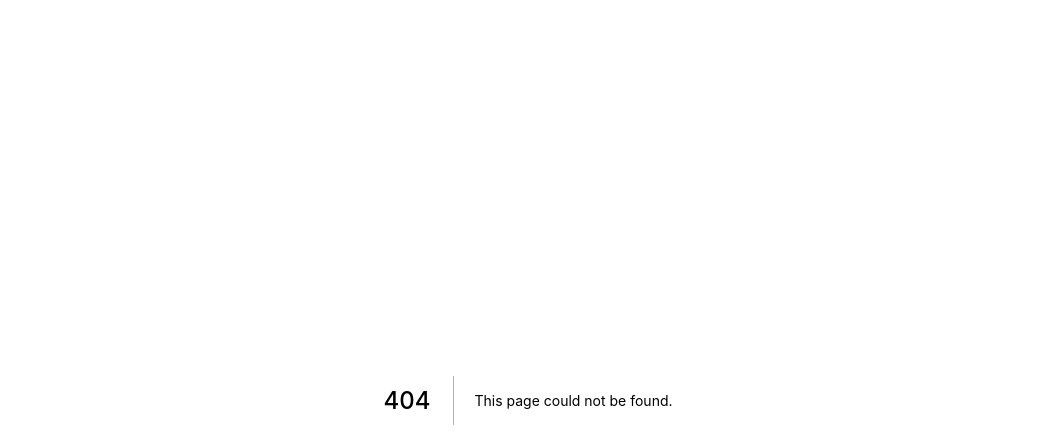
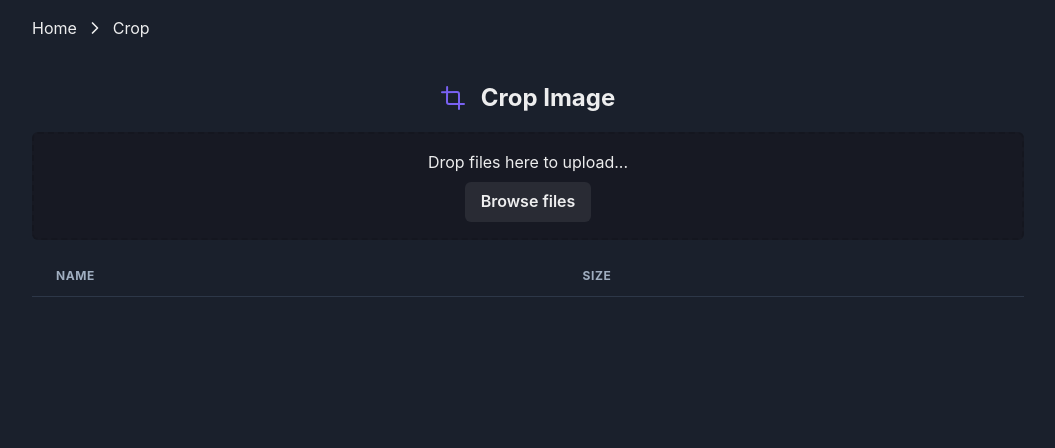
Before and after one commit to malcodeman/image-mods, a Next.js app: page /crop in a window 1280 px wide. Before the commit this address had no page. Shown: the top 448 px of the page, without its empty margins (112-1167 px from the left). Built offline with nearby package versions, Linux system fonts and the light colour scheme.

Commit message:
Adds compress and crop pages

```diff
--- /dev/null
+++ b/components/Breadcrumb.tsx
@@ -0,0 +1,29 @@
+import {
+  Breadcrumb as ChakraBreadcrumb,
+  BreadcrumbItem,
+  BreadcrumbLink,
+} from "@chakra-ui/react";
+import { ChevronRight } from "react-feather";
+import Link from "next/link";
+
+type props = {
+  links: { value: string; label: string }[];
+};
+
+function Breadcrumb(props: props) {
+  const { links, ...rest } = props;
+
+  return (
+    <ChakraBreadcrumb separator={<ChevronRight size={20} />} {...rest}>
+      {links.map((item) => (
+        <BreadcrumbItem key={item.value}>
+          <BreadcrumbLink as={Link} href={item.value}>
+            {item.label}
+          </BreadcrumbLink>
+        </BreadcrumbItem>
+      ))}
+    </ChakraBreadcrumb>
+  );
+}
+
+export default Breadcrumb;
--- /dev/null
+++ b/components/FileUploader.tsx
@@ -0,0 +1,40 @@
+import React from "react";
+import { Flex, Text, Button, useColorModeValue } from "@chakra-ui/react";
+import { useDropzone, DropzoneOptions, FileRejection } from "react-dropzone";
+
+type props = {
+  onDrop: (acceptedFiles: File[], rejectedFiles: FileRejection[]) => void;
+};
+
+function FileUploader(props: props) {
+  const { onDrop } = props;
+  const bg = useColorModeValue("gray.100", "gray.900");
+  const bgIsDragActive = useColorModeValue("blue.100", "blue.900");
+  const options: DropzoneOptions = {
+    noClick: true,
+    noKeyboard: true,
+    onDrop,
+  };
+  const { getRootProps, getInputProps, open, isDragActive } =
+    useDropzone(options);
+
+  return (
+    <Flex
+      bg={isDragActive ? bgIsDragActive : bg}
+      direction="column"
+      padding="4"
+      border="2px dashed rgba(0,0,0,0.1)"
+      alignItems="center"
+      borderRadius="md"
+      {...getRootProps()}
+    >
+      <Text mb="2">Drop files here to upload...</Text>
+      <Button onClick={open}>
+        <Text>Browse files</Text>
+      </Button>
+      <input {...getInputProps()} />
+    </Flex>
+  );
+}
+
+export default FileUploader;
--- /dev/null
+++ b/components/Table.tsx
@@ -0,0 +1,55 @@
+import { useTable } from "react-table";
+import {
+  Table as ChakraTable,
+  Thead,
+  Tr,
+  Th,
+  Tbody,
+  Td,
+} from "@chakra-ui/react";
+
+type props = {
+  columns: any;
+  data: any;
+};
+
+function Table(props: props) {
+  const { columns, data } = props;
+  const { getTableProps, getTableBodyProps, headerGroups, rows, prepareRow } =
+    useTable({
+      columns,
+      data,
+    });
+
+  return (
+    <ChakraTable {...getTableProps()}>
+      <Thead>
+        {headerGroups.map((headerGroup) => (
+          // eslint-disable-next-line react/jsx-key
+          <Tr {...headerGroup.getHeaderGroupProps()}>
+            {headerGroup.headers.map((column) => (
+              // eslint-disable-next-line react/jsx-key
+              <Th {...column.getHeaderProps()}>{column.render("Header")}</Th>
+            ))}
+          </Tr>
+        ))}
+      </Thead>
+      <Tbody {...getTableBodyProps()}>
+        {rows.map((row) => {
+          prepareRow(row);
+          return (
+            // eslint-disable-next-line react/jsx-key
+            <Tr {...row.getRowProps()}>
+              {row.cells.map((cell) => {
+                // eslint-disable-next-line react/jsx-key
+                return <Td {...cell.getCellProps()}>{cell.render("Cell")}</Td>;
+              })}
+            </Tr>
+          );
+        })}
+      </Tbody>
+    </ChakraTable>
+  );
+}
+
+export default Table;
--- /dev/null
+++ b/components/ToolTitle.tsx
@@ -0,0 +1,23 @@
+import { Box, Flex, Text } from "@chakra-ui/react";
+
+type props = {
+  icon: JSX.Element;
+  title: string;
+};
+
+function ToolTitle(props: props) {
+  const { icon, title, ...rest } = props;
+
+  return (
+    <Flex alignItems="center" justifyContent="center" {...rest}>
+      <Box mr="4" display={{ base: "none", sm: "initial" }}>
+        {icon}
+      </Box>
+      <Text fontSize="2xl" fontWeight="bold">
+        {title}
+      </Text>
+    </Flex>
+  );
+}
+
+export default ToolTitle;
--- a/package.json
+++ b/package.json
@@ -17,10 +17,13 @@
     "next": "11.0.1",
     "react": "17.0.2",
     "react-dom": "17.0.2",
-    "react-feather": "^2.0.9"
+    "react-dropzone": "^11.3.4",
+    "react-feather": "^2.0.9",
+    "react-table": "^7.7.0"
   },
   "devDependencies": {
     "@types/react": "17.0.11",
+    "@types/react-table": "^7.7.2",
     "eslint": "7.29.0",
     "eslint-config-next": "11.0.1",
     "typescript": "4.3.4"
--- /dev/null
+++ b/pages/crop.tsx
@@ -0,0 +1,58 @@
+import React from "react";
+import { Box, Flex, Container } from "@chakra-ui/react";
+import { Crop as CropIcon } from "react-feather";
+
+import FileUploader from "../components/FileUploader";
+import Table from "../components/Table";
+import Breadcrumb from "../components/Breadcrumb";
+import ToolTitle from "../components/ToolTitle";
+
+const columns = [
+  {
+    Header: "Name",
+    accessor: "name",
+  },
+  {
+    Header: "Size",
+    accessor: "size",
+  },
+];
+const links = [
+  {
+    value: "/",
+    label: "Home",
+  },
+  {
+    value: "/crop",
+    label: "Crop",
+  },
+];
+
+function Crop() {
+  const [files, setFiles] = React.useState<File[]>([]);
+  function onDrop(acceptedFiles: File[]) {
+    setFiles([...files, ...acceptedFiles]);
+  }
+
+  return (
+    <Flex paddingTop="4" paddingBottom="4">
+      <Container maxWidth="container.lg">
+        <Box mb="10">
+          <Breadcrumb links={links} />
+        </Box>
+        <Box mb="4">
+          <ToolTitle
+            title="Crop Image"
+            icon={<CropIcon size="24" color="#7961f2" />}
+          />
+        </Box>
+        <Box mb="4">
+          <FileUploader onDrop={onDrop} />
+        </Box>
+        <Table columns={columns} data={files} />
+      </Container>
+    </Flex>
+  );
+}
+
+export default Crop;
```
Also changed, not shown: pages/compress.tsx (added, +58 -0 lines), pages/index.tsx (+8 -0 lines), 1 other file (tests, documents, lock files or other folders).
